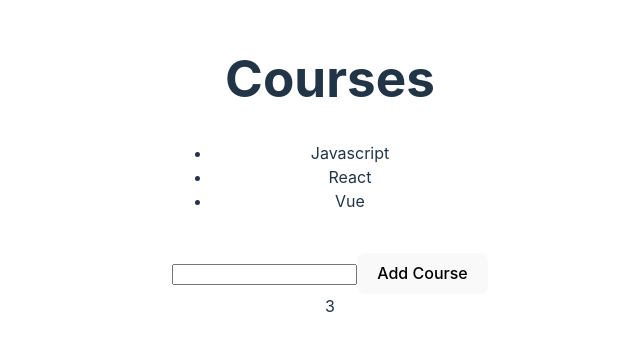
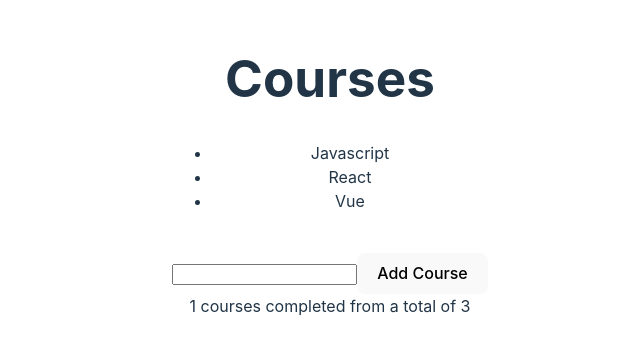
Before and after one commit to black-dev-x/vue-js-3-completo-udemy, a Vue app in the folder book-list/: page / in a window 1280 px wide. Shown: the part 221-574 px from the top of the page, without its empty margins (310-950 px from the left). Built offline with nearby package versions, Linux system fonts and the light colour scheme.

Commit message:
progress computed property

```diff
--- a/book-list/src/components/Progress.vue
+++ b/book-list/src/components/Progress.vue
@@ -1,10 +1,14 @@
 <script setup>
-  const props = defineProps(['courses'])
+import { computed } from 'vue'
+const props = defineProps(['courses'])
+const completedCourses = computed(() => {
+  return props.courses.filter(course => course.done).length
+})
 </script>
 
 <template>
   <div>
-    {{courses.length}}
+    {{completedCourses}} courses completed from a total of {{courses.length}}
   </div>
   <br>
 </template>
```
